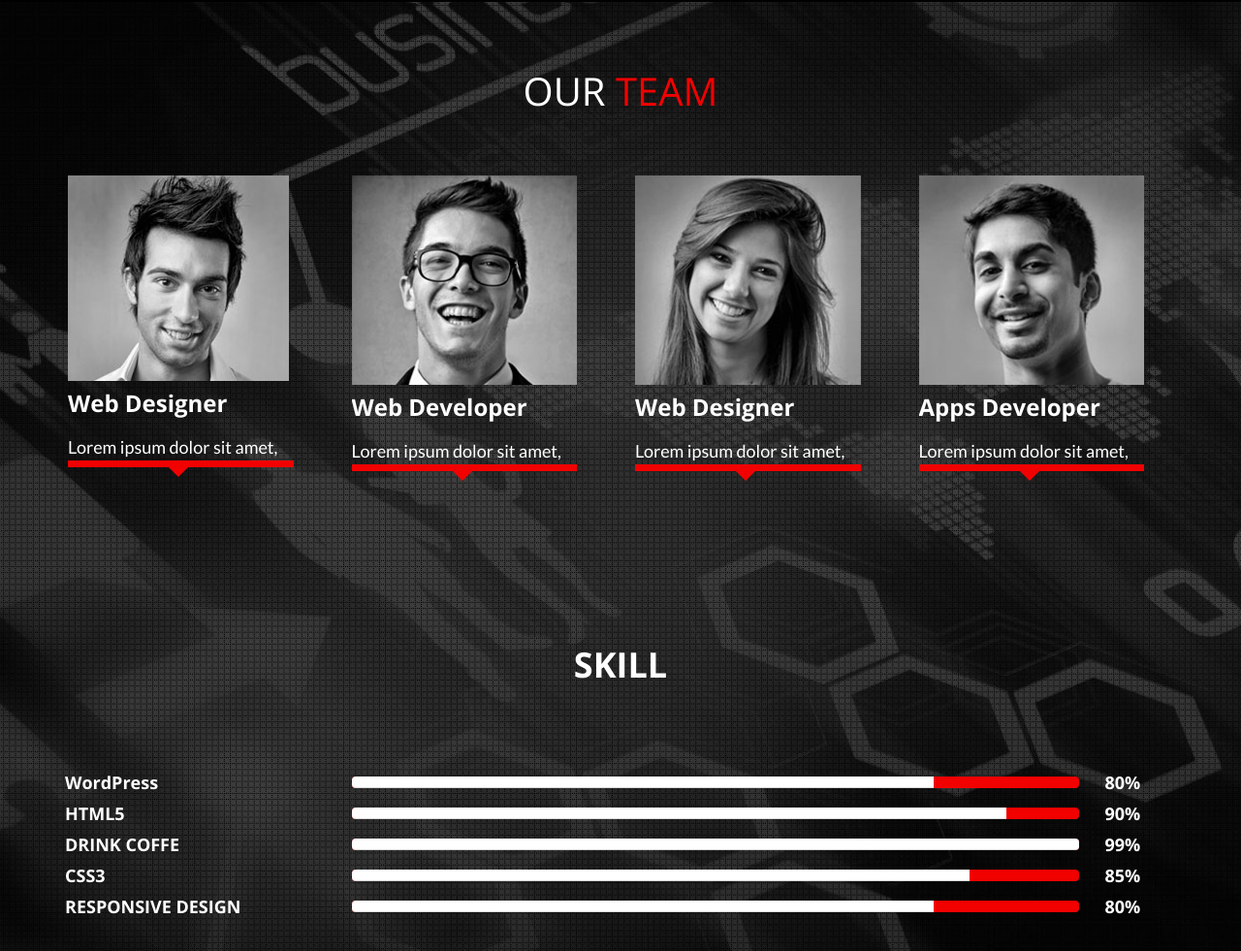
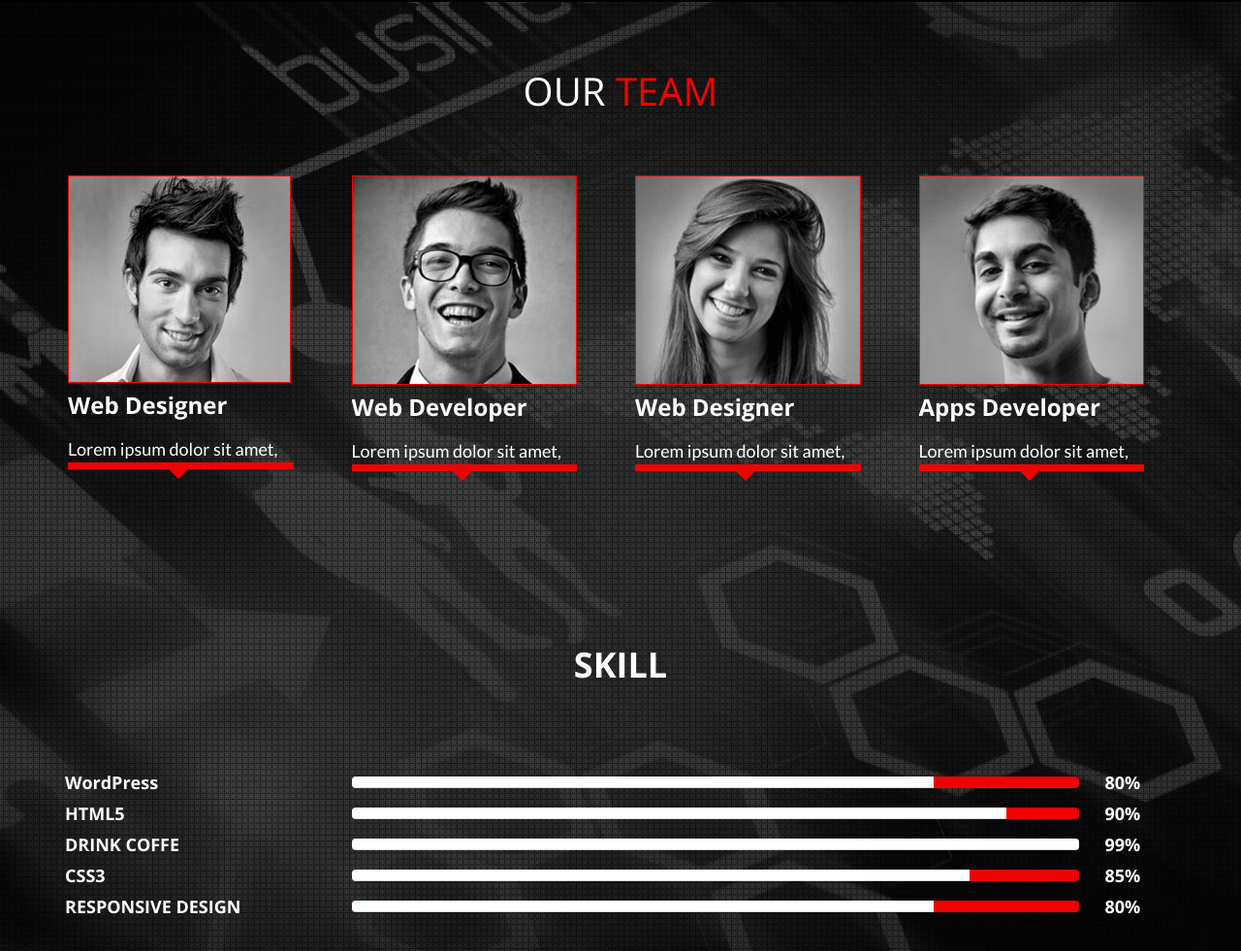
Before and after one commit to dms-odanilkin/uto-pz-gamma, a plain HTML site: page index.html in a window 1280 px wide. Shown: the part 1377-2358 px from the top of the page at 97% size. Drawn offline with nearby package versions, Linux system fonts and the light colour scheme; some packages are replaced by stand-ins of ours.

Commit message:
Nikita Yasakov, Issue#37

```diff
--- a/style.css
+++ b/style.css
@@ -21,6 +21,9 @@ a:focus {
 img {
 	max-width: 100%;
 	height: auto;
+}
+.single-team img{
+	border:1px solid red;
 }
 
 .fix {
@@ -79,6 +82,8 @@ header .navbar {
 	padding: 40px 15px 30px;
 	text-transform: uppercase;
 }
+
+
 
 #myNavbar ul li.active a {
 	color: #EB0000;
```
